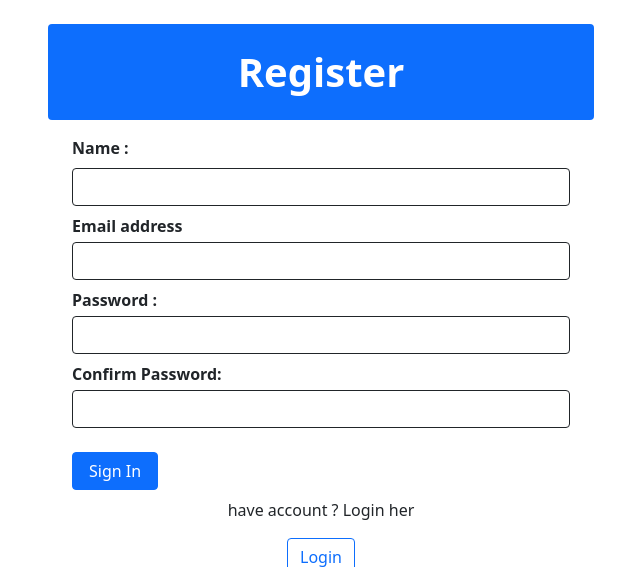
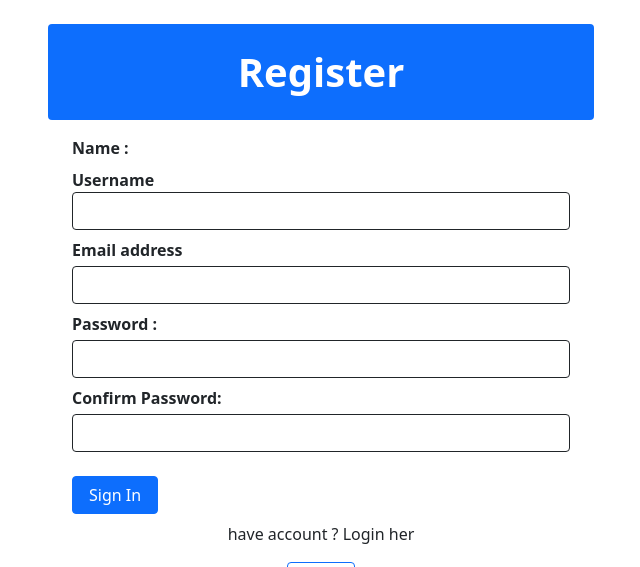
Before and after one commit to kunalwagh101/Daily-task-manger, a Flask app: page /register in a window 1280 px wide. Shown: the part 56-623 px from the top of the page, without its empty margins (319-959 px from the left). Run offline with Flask 3, Linux system fonts and the light colour scheme; some libraries are stand-ins or nearby versions.

Commit message:
updated registration

```diff
--- a/Todo/templates/register.html
+++ b/Todo/templates/register.html
@@ -14,7 +14,7 @@
 
                 <div class="mb-2 ">
                     <label for="exampleInputEmail1" class="form-label"> <b>Name : </b>  </label>
-                    {{ form.username(class =" form-control  border border-dark") }}
+                    {{  render_field(form.username,class =" form-control  border border-dark") }}
 
                   </div>
                 <div class="mb-2">
```
